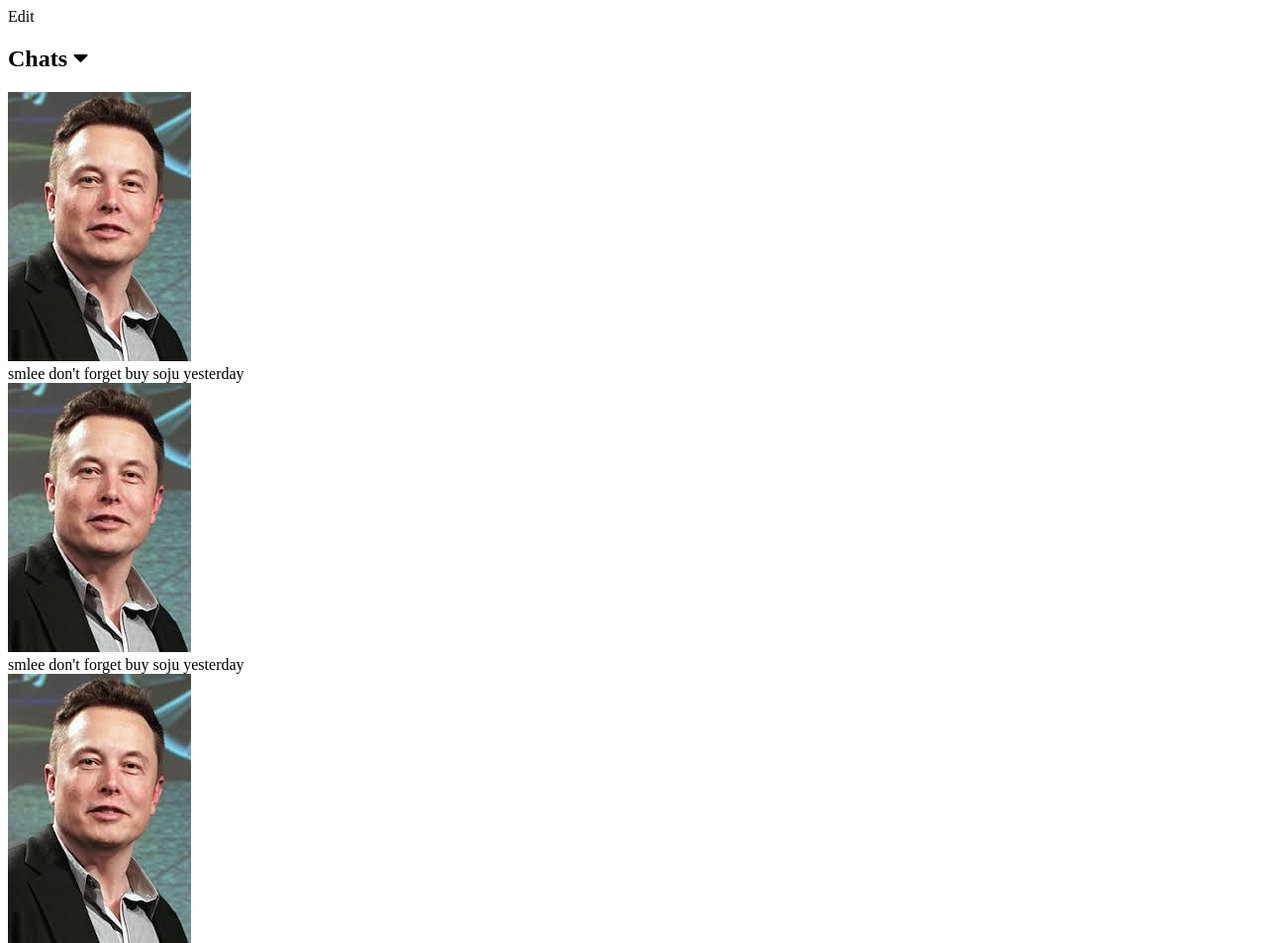
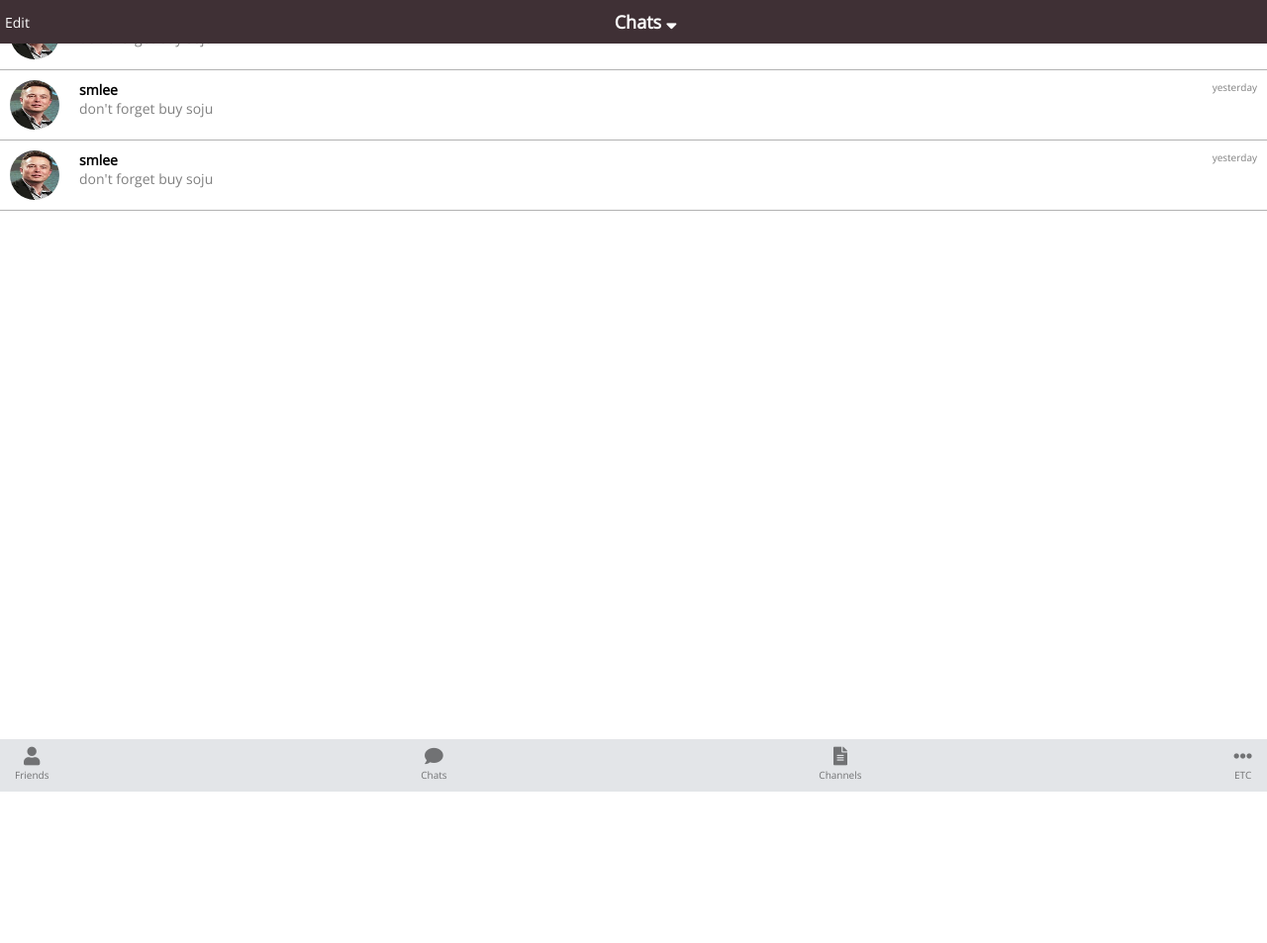
Before and after one commit to sport0102/kakaotalk-clone, a plain HTML site: page index.html in a window 1280 px wide. Shown: the top 953 px of the page at 99% size. After the commit the page ends 800 px from the top, so only its background shows below. Drawn offline with nearby package versions, Linux system fonts and the light colour scheme.

Commit message:
Do css work

```diff
--- a/css/style.css
+++ b/css/style.css
@@ -0,0 +1,84 @@
+html,
+body {
+  margin: 0;
+  font-family: 'Open Sans';
+  font-weight: 400;
+  font-size: 14px;
+}
+.header {
+  display: flex;
+  justify-content: space-between;
+  background: #3f3035;
+  align-items: center;
+  padding: 10px 5px;
+  box-sizing: border-box;
+  color: white;
+  position: fixed;
+  width: 100%;
+  top: 0;
+}
+.header__title {
+  margin: 0px;
+  font-size: 18px;
+}
+
+.header__edit,
+.header__title {
+  margin-right: auto;
+}
+
+.chat {
+  border-bottom: 1px solid rgba(0, 0, 0, 0.3);
+  padding: 10px;
+  box-sizing: border-box;
+  display: flex;
+  justify-content: space-between;
+}
+
+.chat__avatar {
+  width: 50px;
+  height: 50px;
+  border-radius: 50%;
+}
+.chat__text {
+  flex-grow: 2;
+  margin-left: 20px;
+}
+.chat__username {
+  font-weight: 600;
+  display: block;
+}
+
+.chat__preview,
+.chat__date {
+  color: rgba(0, 0, 0, 0.5);
+}
+
+.chat__date {
+  font-size: 10px;
+}
+
+.footer {
+  position: fixed;
+  width: 100%;
+  display: flex;
+  justify-content: space-between;
+  align-items: center;
+  padding: 10px 15px;
+  background-color: #e3e5e8;
+  bottom: 0;
+  box-sizing: border-box;
+}
+
+.footer__icon {
+  display: flex;
+  flex-direction: column;
+  align-items: center;
+  color: gray;
+  color: rgba(0, 0, 0, 0.5);
+}
+
+.footer__text {
+  margin-top: 5px;
+  font-size: 10px;
+}
--- a/index.html
+++ b/index.html
@@ -5,90 +5,47 @@
     <meta charset="UTF-8">
     <title>Kakao Talk </title>
     <link rel="stylesheet" href="https://use.fontawesome.com/releases/v5.3.1/css/all.css" class="href">
+    <link rel="stylesheet" href="css/style.css">
+    <link href="https://fonts.googleapis.com/css?family=Open+Sans:400" rel="stylesheet">
 </head>
 
 <body>
     <header class="header">
         <span class="header__edit">Edit</span>
-        <h2 class="header__title">Chats <i class="fa fa-caret-down"></i></h2>
+        <h2 class="header__title">Chats <i class="fa fa-sort-down"></i></h2>
     </header>
     <section class="chats">
         <div class="chat">
             <img src="img/avatar.jpg" alt="" class="chat__avatar">
-            <div class="chat__text"></div>
+            <div class="chat__text">
                 <span class="chat__username">smlee</span>
                 <span class="chat__preview">don't forget buy soju</span>
+            </div>
             <span class="chat__date">yesterday</span>
         </div>
         <div class="chat">
             <img src="img/avatar.jpg" alt="" class="chat__avatar">
-            <div class="chat__text"></div>
+            <div class="chat__text">
                 <span class="chat__username">smlee</span>
                 <span class="chat__preview">don't forget buy soju</span>
+            </div>
             <span class="chat__date">yesterday</span>
         </div>
         <div class="chat">
             <img src="img/avatar.jpg" alt="" class="chat__avatar">
-            <div class="chat__text"></div>
+            <div class="chat__text">
                 <span class="chat__username">smlee</span>
                 <span class="chat__preview">don't forget buy soju</span>
+            </div>
             <span class="chat__date">yesterday</span>
         </div>
-        <div class="chat">
-            <img src="img/avatar.jpg" alt="" class="chat__avatar">
-            <div class="chat__text"></div>
-            <span class="chat__username">smlee</span>
-            <span class="chat__preview">don't forget buy soju</span>
-            <span class="chat__date">yesterday</span>
-        </div>
-        <div class="chat">
-            <img src="img/avatar.jpg" alt="" class="chat__avatar">
-            <div class="chat__text"></div>
-            <span class="chat__username">smlee</span>
-            <span class="chat__preview">don't forget buy soju</span>
-            <span class="chat__date">yesterday</span>
-        </div>
-        <div class="chat">
-            <img src="img/avatar.jpg" alt="" class="chat__avatar">
-            <div class="chat__text"></div>
-            <span class="chat__username">smlee</span>
-            <span class="chat__preview">don't forget buy soju</span>
-            <span class="chat__date">yesterday</span>
-        </div>
-        <div class="chat">
-            <img src="img/avatar.jpg" alt="" class="chat__avatar">
-            <div class="chat__text"></div>
-            <span class="chat__username">smlee</span>
-            <span class="chat__preview">don't forget buy soju</span>
-            <span class="chat__date">yesterday</span>
-        </div>
-        <div class="chat">
-            <img src="img/avatar.jpg" alt="" class="chat__avatar">
-            <div class="chat__text"></div>
-            <span class="chat__username">smlee</span>
-            <span class="chat__preview">don't forget buy soju</span>
-            <span class="chat__date">yesterday</span>
-        </div>
-        <div class="chat">
-            <img src="img/avatar.jpg" alt="" class="chat__avatar">
-            <div class="chat__text"></div>
-            <span class="chat__username">smlee</span>
-            <span class="chat__preview">don't forget buy soju</span>
-            <span class="chat__date">yesterday</span>
-        </div>
-        <div class="chat">
-            <img src="img/avatar.jpg" alt="" class="chat__avatar">
-            <div class="chat__text"></div>
-            <span class="chat__username">smlee</span>
-            <span class="chat__preview">don't forget buy soju</span>
-            <span class="chat__date">yesterday</span>
-        </div>
+
     </section>
     <footer class="footer">
-        <div class="footer__icon"><i class="fa fa-user"></i><span class="footer__text">Friends</span></div>
-        <div class="footer__icon"><i class="fa fa-comment"></i><span class="footer__text">Chats</span></div>
-        <div class="footer__icon"><i class="fa fa-file-alt"></i><span class="footer__text">Channels</span></div>
-        <div class="footer__icon"><i class="fa fa-ellipsis-h"></i><span class="footer__text">ETC</span></div>
+        <div class="footer__icon"><i class="fa fa-user fa-lg"></i><span class="footer__text">Friends</span></div>
+        <div class="footer__icon"><i class="fa fa-comment fa-lg"></i><span class="footer__text">Chats</span></div>
+        <div class="footer__icon"><i class="fa fa-file-alt fa-lg"></i><span class="footer__text">Channels</span></div>
+        <div class="footer__icon"><i class="fa fa-ellipsis-h fa-lg"></i><span class="footer__text">ETC</span></div>
     </footer>
 </body>
 
```
Lines whose indentation alone changed are shown as unchanged.
